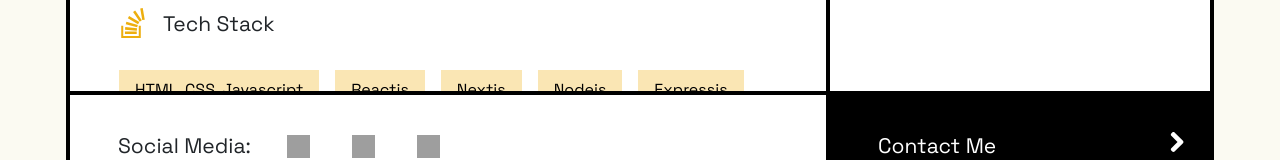
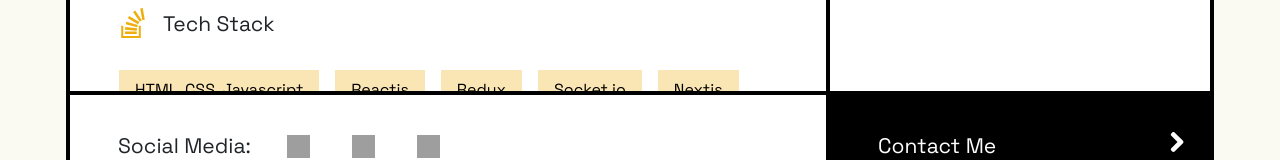
Before and after one commit to Davien21/simple-resume, a Next.js app: page / in a window 1280 px wide. Shown: the part 466-626 px from the top of the page. Built offline with nearby package versions, Linux system fonts and the light colour scheme; grey boxes are pictures that could not be loaded.

Commit message:
add redux and socket as skills

```diff
--- a/pages/home.jsx
+++ b/pages/home.jsx
@@ -55,6 +55,12 @@ export default function Home() {
             <div>Reactjs</div>
           </div>
           <div className="tools mt-3 col-auto px-2">
+            <div>Redux</div>
+          </div>
+          <div className="tools mt-3 col-auto px-2">
+            <div>Socket.io</div>
+          </div>
+          <div className="tools mt-3 col-auto px-2">
             <div>Nextjs</div>
           </div>
           <div className="tools mt-3 col-auto px-2">
```
